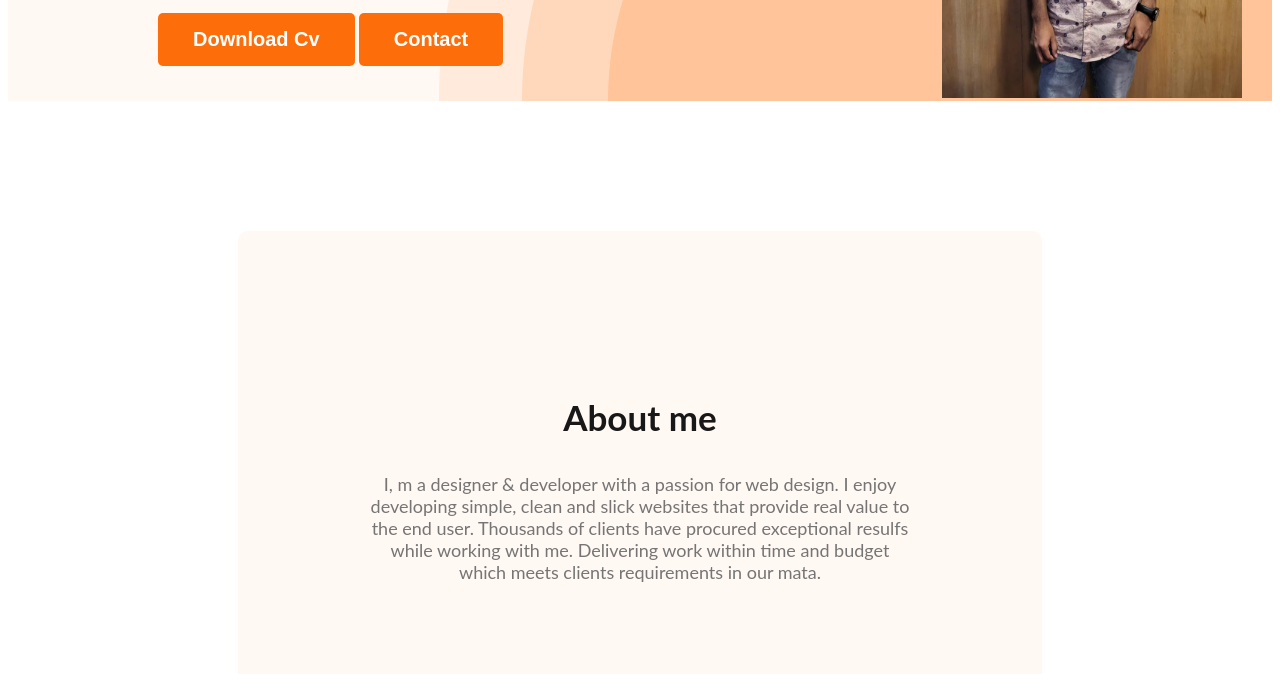
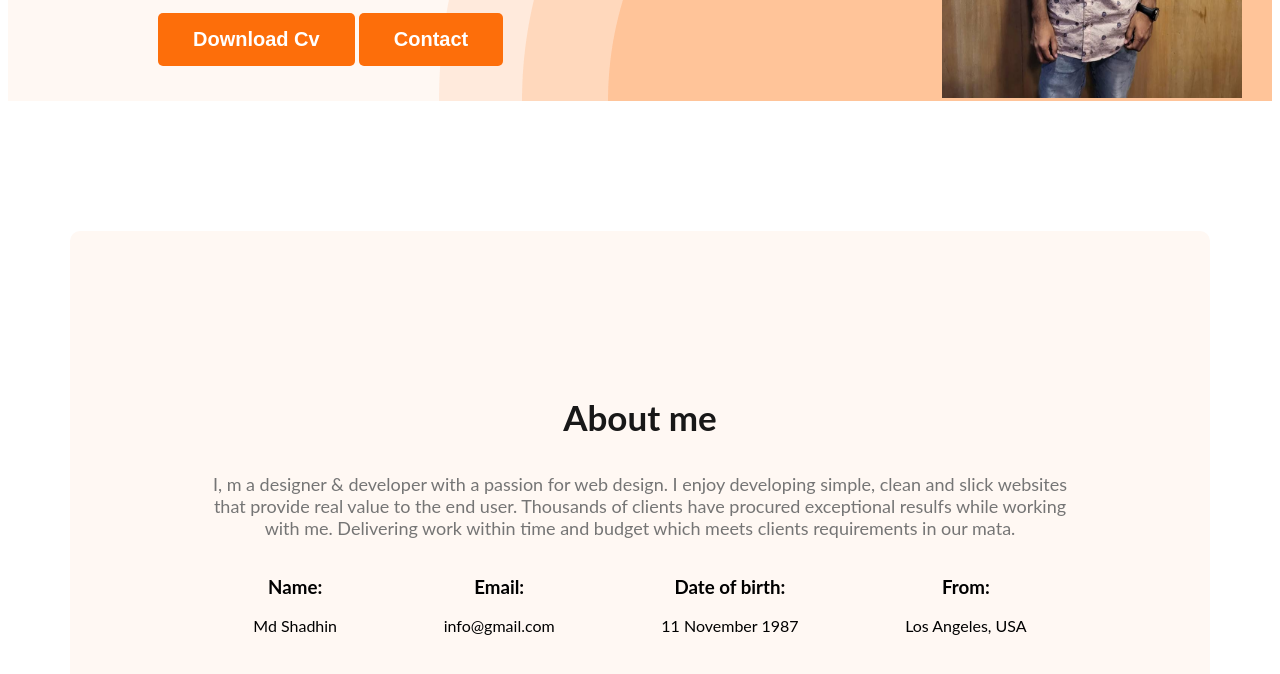
Before and after one commit to my-code-1/My_portfolio_website, a plain HTML site: page index.html in a window 1280 px wide. Shown: the part 484-1158 px from the top of the page. Drawn offline with Linux system fonts and the light colour scheme; a web font is replaced by a local one.

Commit message:
five push

```diff
--- a/index.html
+++ b/index.html
@@ -38,6 +38,32 @@
             <p class="section_description">
                 I, m a designer & developer with a passion for web design. I enjoy developing simple, clean and slick websites that provide real value to the end user. Thousands of clients have procured exceptional resulfs while working with me. Delivering work within time and budget which meets clients requirements in our mata.
             </p>
+            <!-- .about_info>h3.info_title+p.info_description -->
+            <div class="info_container">
+                <div class="about_info">
+                    <h3 class="info_title">Name:
+                     </h3>
+                    <p class="info_description">Md Shadhin</p>
+                </div>
+                <div class="about_info">
+                    <h3 class="info_title">Email:
+                        </h3>
+                    <p class="info_description">
+                        info@gmail.com</p>
+                </div>
+                <div class="about_info">
+                    <h3 class="info_title">Date of birth:
+                        </h3>
+                    <p class="info_description">
+                        11 November 1987</p>
+                </div>
+                <div class="about_info">
+                    <h3 class="info_title">From:
+                        </h3>
+                    <p class="info_description">
+                        Los Angeles, USA</p>
+                </div>
+            </div>
         </section>
     </main>
 </body>
--- a/styles/portfolio.css
+++ b/styles/portfolio.css
@@ -12,6 +12,17 @@ color:white;
 font-weight: 700;
 padding:15px 35px;
 }
+.section_title{
+    color:  #181818;
+text-align: center;
+font-size: 35px;
+font-weight: 700;
+}
+.section_description{
+    color: #757575;
+text-align: center;
+font-size: 18px;
+}
 /* nav related styles */
 nav{
     display: flex;
@@ -19,6 +30,7 @@ nav{
     align-items: center;
     margin: 0 200px;
 }
+
 .nav_title{
 color: #181818;
 font-size: 45px;
@@ -72,21 +84,21 @@ nav a{
     max-width: 500px;
 }
 /* main section style */
+main{
+    width: 1140px;
+    margin:0 auto;
+}
+
+.info_container{
+    display: flex;
+    justify-content: space-around;
+}
+.about_info{
+    text-align: center;
+}
 .about{
-        padding :130px;
-        border-radius: 10px;
-    background-color: #FFF8F3;
-    margin: 130px 230px;
-    }
-.section_title{
-        color: #181818;
-    text-align: center;
-    font-size: 35px;
-    font-weight: 700;
-    }
-.section_description{
-        color: #757575;
-    text-align: center;
-    font-size: 18px;
-    font-weight: 400;
+    padding:130px;
+    border-radius: 10px;
+ background: #FFF8F3;
+ margin:130px 0;
 }
```
